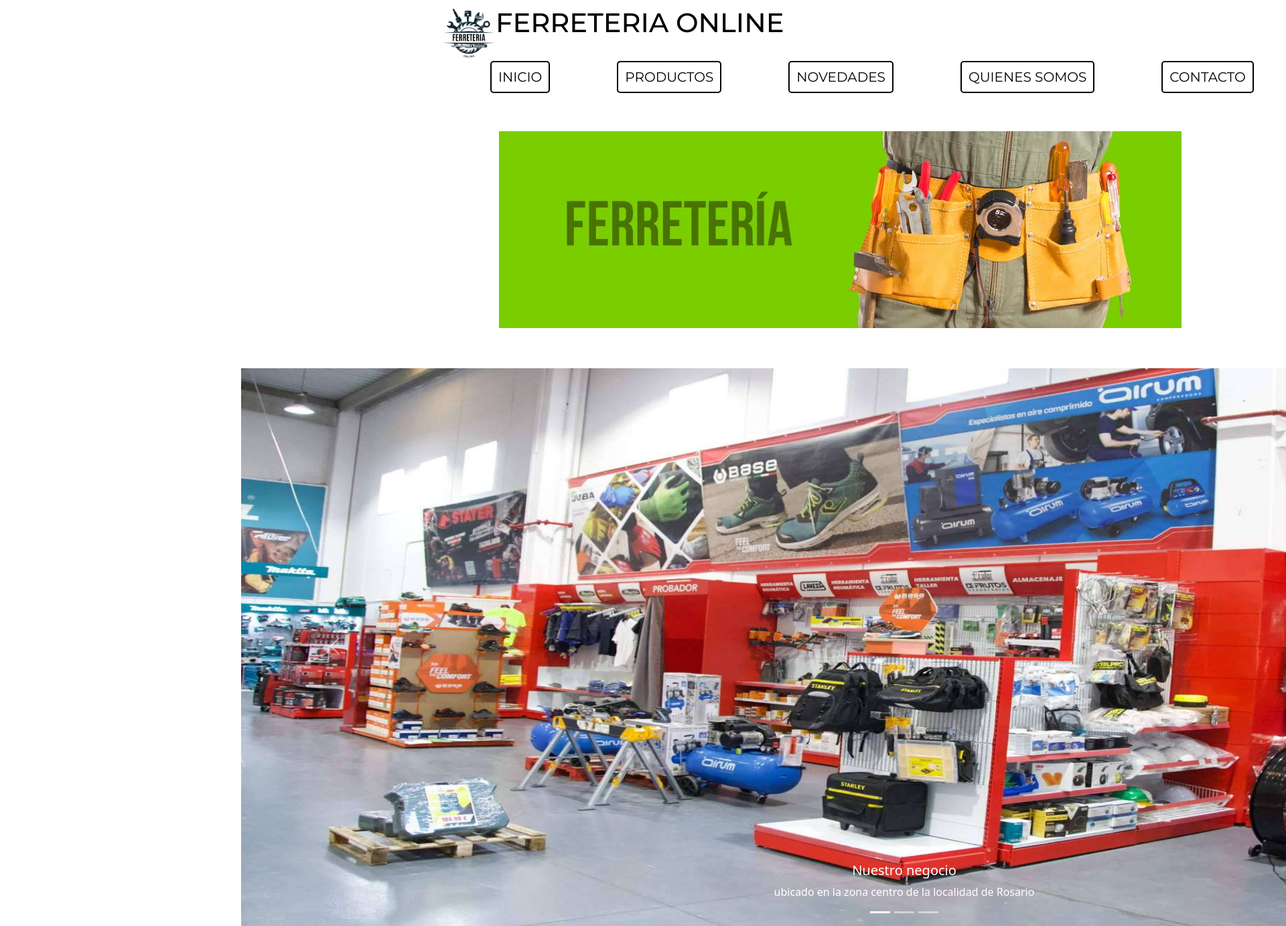
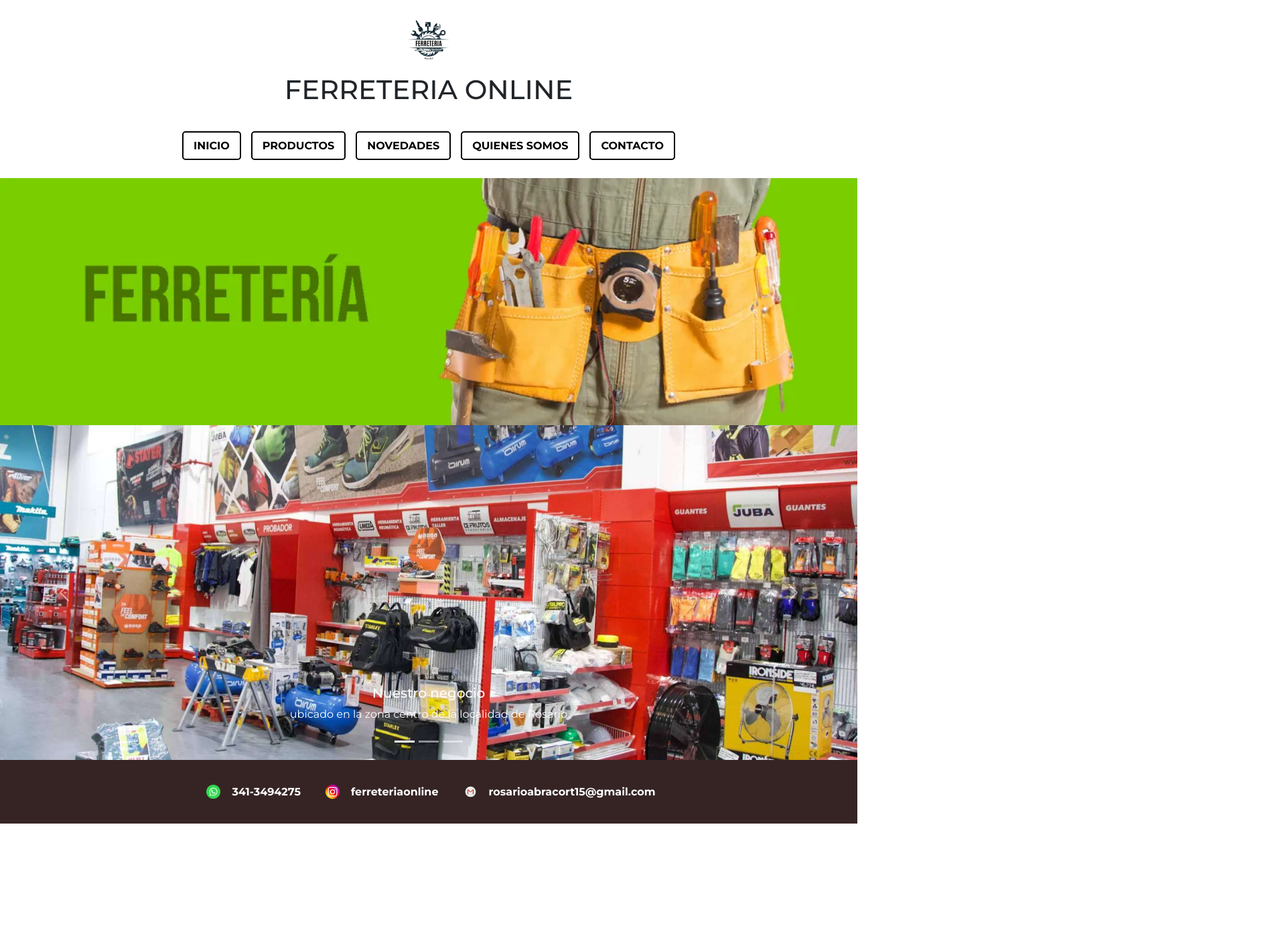
Before and after one commit to biribin97/entrega-2, a plain HTML site: page index.html in a window 1280 px wide. Shown: the top 1383 px of the page at 67% size, 1920 px wide, since content can reach past the window. After the commit the page ends 1230 px from the top, so only its background shows below. Drawn offline with nearby package versions, Linux system fonts and the light colour scheme.

Commit message:
segundo commit

```diff
--- a/pages/style.css
+++ b/pages/style.css
@@ -1,221 +1,165 @@
-.index1 {
+* {
+  margin: 0;
+  padding: 0;
+  box-sizing: border-box;
+}
+
+body {
+  font-family: "Montserrat", sans-serif;
+  display: flex;
+  flex-direction: column;
+  align-items: center;
+  padding: 1rem;
+  gap: 2rem;
+  width: 100%;
+}
+
+/* Títulos */
+h1, h2 {
+  font-family: "Montserrat", sans-serif;
+  font-size: 2rem;
+  text-align: center;
+  color: black;
+  width: 100%;
+}
+
+h4, label {
+  font-family: Arial, Helvetica, sans-serif;
+  color: black;
+}
+
+/* NAV */
+nav ul {
+  display: flex;
+  flex-wrap: wrap;
+  gap: 1rem;
+  justify-content: center;
+  list-style: none;
+  padding: 1rem;
+}
+
+.index1, .productos1, .novedades1, .quienesomos1, .contacto1 {
   text-decoration: none;
   color: black;
-        font-family: "Montserrat", bold;
-        font-size: 20px;
+  font-family: "Montserrat", sans-serif;
+  font-weight: bold;
+  font-size: 1rem;
   border: 2px solid black;
   border-radius: 5px;
-    padding: 10px;
-    justify-content: space-around;
-}
-.index1:hover {
-    text-decoration: none;
-        color: black;
-        font-family: "Montserrat", bold;
-        font-size: 20px;
-        border: 2px solid black;
-    border-radius: 5px;
-    padding: 10px;
-    justify-content: space-around;
-    box-shadow: 5px 5px 10px;
-}
-.productos1 {
-    text-decoration: none;
-        color: black;
-        font-family: "Montserrat", bold;
-        font-size: 20px;
-        border: 2px solid black;
-    border-radius: 5px;
-    padding: 10px;
-    justify-content: space-around;
-}
-.novedades1 {
-    text-decoration: none;
-        color: black;
-        font-family: "Montserrat", bold;
-        font-size: 20px;
-        border: 2px solid black;
-    border-radius: 5px;
-    padding: 10px;
-    justify-content: space-around;
-}
-.quienesomos1 {
-    text-decoration: none;
-        color: black;
-        font-family: "Montserrat", bold;
-        font-size: 20px;
-        border: 2px solid black;
-    border-radius: 5px;
-    padding: 10px;
-    justify-content: space-around;
-}
-.contacto1 {
-    text-decoration: none;
-        color: black;
-        font-family: "Montserrat", bold;
-        font-size: 20px;
-        border: 2px solid black;
-    border-radius: 5px;
-    padding: 10px;
-    justify-content: space-around;
-}
-.productos1:hover {
-    text-decoration: none;
-        color: black;
-        font-family: "Montserrat", bold;
-        font-size: 20px;
-        border: 2px solid black;
-    border-radius: 5px;
-    padding: 10px;
-    justify-content: space-around;
-    box-shadow: 5px 5px 10px;
-}
-.novedades1:hover {
-    text-decoration: none;
-        color: black;
-        font-family: "Montserrat", bold;
-        font-size: 20px;
-        border: 2px solid black;
-    border-radius: 5px;
-    padding: 10px;
-    justify-content: space-around;
-    box-shadow: 5px 5px 10px;
-}
-.quienesomos1:hover {
-    text-decoration: none;
-        color: black;
-        font-family: "Montserrat", bold;
-        font-size: 20px;
-        border: 2px solid black;
-    border-radius: 5px;
-    padding: 10px;
-    justify-content: space-around;
-    box-shadow: 5px 5px 10px;
-}
-.contacto1:hover {
-    text-decoration: none;
-        color: black;
-        font-family: "Montserrat", bold;
-        font-size: 20px;
-        border: 2px solid black;
-    border-radius: 5px;
-    padding: 10px;
-    justify-content: space-around;
-    box-shadow: 5px 5px 10px;
-}
-li {
-    list-style: none;
-}
-ul {
-     display: flex;
-    gap: 100px;
-    position: relative;
-    left: 700px;
-}
-h1 {
-    font-family: "Montserrat", bold;
-    text-size-adjust: 22px;
-    color: black;
+  padding: 0.5rem 1rem;
+  transition: box-shadow 0.3s ease;
   display: flex;
   justify-content: center;
-    position: relative;
-    top: -10px;
-    right: 590px;
+  align-items: center;
 }
-.wpdiv {
+
+.index1:hover,
+.productos1:hover,
+.novedades1:hover,
+.quienesomos1:hover,
+.contacto1:hover {
+  box-shadow: 4px 4px 10px rgba(0,0,0,0.3);
+}
+
+/* IMÁGENES */
+.imgprod,
+.imgnov {
+  width: 100%;
+  max-width: 900px;
+  height: auto;
+  object-fit: cover;
+  border-radius: 10px;
+}
+
+/* Footer */
+footer {
   display: flex;
+  flex-wrap: wrap;
+  justify-content: center;
+  background-color: rgb(54, 36, 36);
+  padding: 2rem;
+  gap: 2rem;
+  width: 100%;
+  color: white;
 }
-.wp {
+
+.wpdiv, .igdiv, .gmaildiv {
+  display: flex;
+  flex-direction: column;
+  align-items: center;
+  text-align: center;
+  max-width: 250px;
+}
+
+.wp, .ig, .gmail {
   width: 50px;
   height: 50px;
-    position: relative;
-    right: 1100px;
-    top: -50px;
+  margin-bottom: 0.5rem;
+  object-fit: contain;
 }
-.ig {
-    width: 50px;
-    height: 50px;
-    position: relative;
-    right: 1249px;
-}
+
 .gmail {
   width: 60px;
   height: 60px;
-    position: relative;
-    right: 1430px;
-    top: 45px;
 }
-.numerowp {
+
+.numerowp,
+.linkig,
+.linkmail {
+  color: white;
   text-decoration: none;
-    color: white;
- font-family: "Montserrat", bold;
- position: relative;
- right: 1100px;
- top: -35px;
+  font-size: 0.9rem;
+  word-break: break-word;
+  text-align: center;
 }
-.linkig {
-    text-decoration: none;
-    color: white;
- font-family: "Montserrat", bold;
- position: relative;
- right: 1251px;
- top: -20px;
-}
-.linkmail {
-    text-decoration: none;
-    color: white;
- font-family: "Montserrat", bold;
- position: relative;
- right: 1440px;
- top: 20px
-}
-footer {
-    display: flex;
-    justify-content: center;
-    color: white;
-    background-color: rgb(54, 36, 36);
-    padding: 50px;
-}
-.imgprod {
-    display: flex;
-    position: relative;
-    left: 530px;
-    justify-content: center;
-    margin: 30px;
-    width: 1700px;
-    height: 1000px;
-}
-.imgnov {
-    display: flex;
-    position: relative;
-    left: 650px;
-    justify-content: center;
-    margin: 30px;
-    width: 1300px;
-    height: 800px;
-}
+
+/* QUIÉNES SOMOS */
 .pqs {
-    display: flex;
   color: black;
   font-family: Arial, Helvetica, sans-serif;
   text-align: center;
-    margin: 10px;
-    font-size: 35px;
+  margin: 20px;
+  font-size: 1.2rem;
+  max-width: 1000px;
 }
+
 .divqs {
   display: flex;
-    margin: 30px;
+  flex-direction: column;
+  align-items: center;
+  gap: 2rem;
+  width: 100%;
+  padding: 1rem;
 }
-h2 {
-    font-family: "Montserrat", bold;
-    text-size-adjust: 22px;
-    color: black;
+
+.imgqs {
+  max-width: 100%;
+  height: auto;
+  border-radius: 10px;
 }
-label {
-   color: black;
-    font-family: Arial, Helvetica, sans-serif;
+
+/* CONTACTO */
+form {
+  display: flex;
+  flex-direction: column;
+  align-items: flex-start;
+  gap: 1rem;
+  max-width: 500px;
+  width: 100%;
+  margin: 0 auto;
+  padding: 1rem;
+  border: 2px solid #000;
+  border-radius: 10px;
 }
-h4 {
-    color: black;
-    font-family: Arial, Helvetica, sans-serif;
+
+input {
+  width: 100%;
+  padding: 0.5rem;
 }
+
+iframe {
+  width: 100%;
+  max-width: 500px;
+  height: 300px;
+  border-radius: 10px;
+}
--- a/style.css
+++ b/style.css
@@ -1,249 +1,124 @@
-h1 {
-    font-family: "Montserrat", bold;
-    text-size-adjust: 22px;
-    color: black;
+* {
+  box-sizing: border-box;
+  margin: 0;
+  padding: 0;
+}
+
+body {
+  font-family: "Montserrat", sans-serif;
+}
+
+/* Encabezado */
+.logo1 {
+  display: flex;
+  flex-direction: column;
+  align-items: center;
+  gap: 10px;
+  padding: 20px;
+}
+
+.logo {
+  width: 80px;
+  height: 80px;
+}
+
+/* Navegación */
+.navdiv1 {
   display: flex;
   justify-content: center;
-    position: relative;
-    left: 640px;
-    top: 10px;
+  padding: 20px 10px;
 }
-.logo {
+
+.ul1 {
   display: flex;
-    width: 100px;
-    height: 100px;
-    position: relative;
-    left: 650px;
+  flex-wrap: wrap;
+  justify-content: center;
+  gap: 15px;
+  padding: 0;
 }
-h2 {
-    font-family: "Montserrat", bold;
-    text-size-adjust: 20px;
-    color: black;
-    position: relative;
-    left: 600px;
-    top: 175px;
-}
-    .index {
-        text-decoration: none;
-        color: black;
-        font-family: "Montserrat", bold;
-        font-size: 20px;
-        border: 2px solid black;
-    border-radius: 5px;
-    padding: 10px;
-    justify-content: space-around;
-        }
-        .index:hover {
-            text-decoration: none;
-        color: black;
-        font-family: "Montserrat", bold;
-        font-size: 20px;
-        border: 2px solid black;
-    border-radius: 5px;
-    padding: 10px;
-    justify-content: space-around;
-    box-shadow: 5px 5px 10px;
-        }
-    .productos {
-        text-decoration: none;
-        color: black;
-        font-family: "Montserrat", bold;
-        font-size: 20px;
-        border: 2px solid black;
-    border-radius: 5px;
-    padding: 10px;
-    justify-content: space-around;
-    }
-    .productos:hover {
-            text-decoration: none;
-        color: black;
-        font-family: "Montserrat", bold;
-        font-size: 20px;
-        border: 2px solid black;
-    border-radius: 5px;
-    padding: 10px;
-    justify-content: space-around;
-    box-shadow: 5px 5px 10px;
-        }
-    .novedades {
-        text-decoration: none;
-        color: black;
-        font-family: "Montserrat", bold;
-        font-size: 20px;
-        border: 2px solid black;
-    border-radius: 5px;
-    padding: 10px;
-    justify-content: space-around;
-    }
-    .novedades:hover {
-            text-decoration: none;
-        color: black;
-        font-family: "Montserrat", bold;
-        font-size: 20px;
-        border: 2px solid black;
-    border-radius: 5px;
-    padding: 10px;
-    justify-content: space-around;
-    box-shadow: 5px 5px 10px;
-        }
-    .quienesomos {
-        text-decoration: none;
-        color: black;
-        font-family: "Montserrat", bold;
-        font-size: 20px;
-        border: 2px solid black;
-    border-radius: 5px;
-    padding: 10px;
-    justify-content: space-around;
-    }
-    .quienesomos:hover {
-            text-decoration: none;
-        color: black;
-        font-family: "Montserrat", bold;
-        font-size: 20px;
-        border: 2px solid black;
-    border-radius: 5px;
-    padding: 10px;
-    justify-content: space-around;
-    box-shadow: 5px 5px 10px;
-        }
-    .contacto {
-        text-decoration: none;
-        color: black;
-        font-family: "Montserrat", bold;
-        font-size: 20px;
-        border: 2px solid black;
-    border-radius: 5px;
-    padding: 10px;
-    justify-content: space-around;
-    }
-    .contacto:hover {
-            text-decoration: none;
-        color: black;
-        font-family: "Montserrat", bold;
-        font-size: 20px;
-        border: 2px solid black;
-    border-radius: 5px;
-    padding: 10px;
-    justify-content: space-around;
-    box-shadow: 5px 5px 10px;
-        }
-.p1 {
-    color: black;
-    font-family: Arial, Helvetica, sans-serif;
-    width: 300px;
-    height: 50px;
-    font-size: 25px;
-    position: relative;
-    left: 600px;
-    }
-.banner {
-    width: 1019px;
-    height: 294px;
-    position: relative;
-    left: 745px;
-    top: 50px;
-}
-.imagen {
-    width: 1024px;
-    height: 600px;
-    position: relative;
-    left: 1000px;
-    top: -150px;
-}
+
 li {
   list-style: none;
 }
 
-.ul1 {
-    display: flex;
-    gap: 100px;
-    position: relative;
-    left: 700px;
+.index,
+.productos,
+.novedades,
+.quienesomos,
+.contacto {
+  text-decoration: none;
+  color: black;
+  font-weight: bold;
+  font-size: 16px;
+  border: 2px solid black;
+  border-radius: 5px;
+  padding: 10px 15px;
+  transition: box-shadow 0.3s ease;
 }
-.div1 {
+
+.index:hover,
+.productos:hover,
+.novedades:hover,
+.quienesomos:hover,
+.contacto:hover {
+  box-shadow: 0 4px 8px rgba(0, 0, 0, 0.3);
+}
+
+/* Banner */
+.banner {
+  width: 100%;
+  max-width: 100%;
+  height: auto;
+  display: block;
+  object-fit: cover;
+}
+
+/* Carrusel */
+#carouselExampleCaptions {
+  width: 100%;
   display: flex;
   justify-content: center;
-    margin: 100px;
 }
+
+.img11,
+.img22,
+.img33 {
+  width: 100%;
+  max-height: 500px;
+  object-fit: cover;
+}
+
+/* Footer */
 footer {
   display: flex;
+  flex-wrap: wrap;
   justify-content: center;
+  background-color: #362424;
   color: white;
-    background-color: rgb(54, 36, 36);
-    padding: 50px;
+  padding: 30px 10px;
+  gap: 30px;
+  text-align: center;
 }
-.logo1 {
+
+.wpdiv,
+.igdiv,
+.gmaildiv {
   display: flex;
+  align-items: center;
+  gap: 10px;
 }
-.wp {
-    width: 50px;
-    height: 50px;
-    position: relative;
-    right: 1100px;
-    top: -50px;
+
+.wp,
+.ig,
+.gmail {
+  width: 35px;
+  height: 35px;
 }
-.wpdiv {
-    display: flex;
+
+.numerowp,
+.linkig,
+.linkmail {
+  color: white;
+  text-decoration: none;
+  font-weight: bold;
 }
-.numerowp {
-    text-decoration: none;
-    color: white;
- font-family: "Montserrat", bold;
- position: relative;
- right: 1100px;
- top: -35px;
-}
-.ig {
-    width: 50px;
-    height: 50px;
-    position: relative;
-    right: 1249px;
-}
-.linkig {
-    text-decoration: none;
-    color: white;
- font-family: "Montserrat", bold;
- position: relative;
- right: 1251px;
- top: -20px;
-}
-.gmail {
-    width: 60px;
-    height: 60px;
-    position: relative;
-    right: 1430px;
-    top: 45px;
-}
-.linkmail {
-    text-decoration: none;
-    color: white;
- font-family: "Montserrat", bold;
- position: relative;
- right: 1440px;
- top: 20px
-}
-a {
-    text-decoration: none !important;
-}
-#carouselExampleCaptions{
-width: 2000px;
-height: 850px;
-padding: 10px;
-margin: 100px;
-justify-content: center;
-position: relative;
-left: 250px;
-}
-.img11 {
-width: 2000px;
-height: 850px;
-}
-.img22 {
-   width: 2000px;
-height: 850px;
-}
-.img33 {
-   width: 2000px;
-height: 850px;
-}
```
Lines whose indentation alone changed are shown as unchanged.
